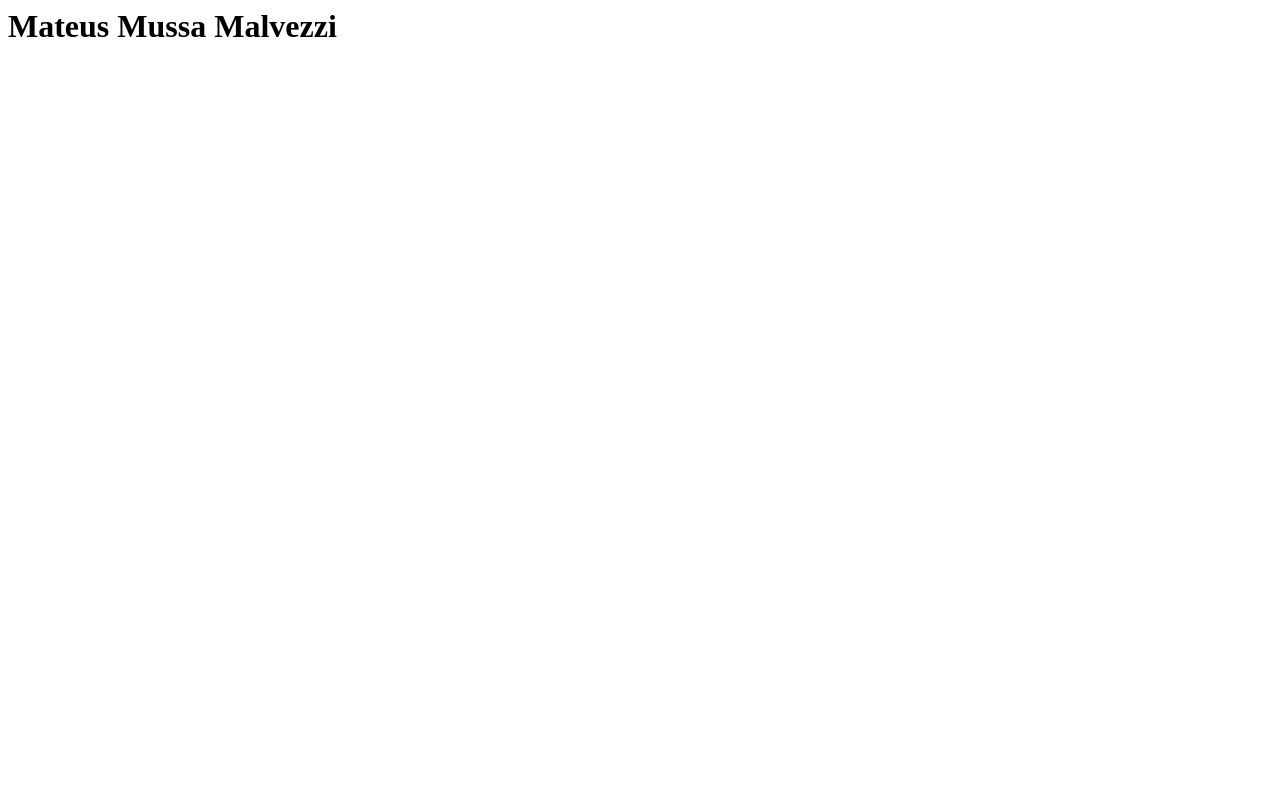
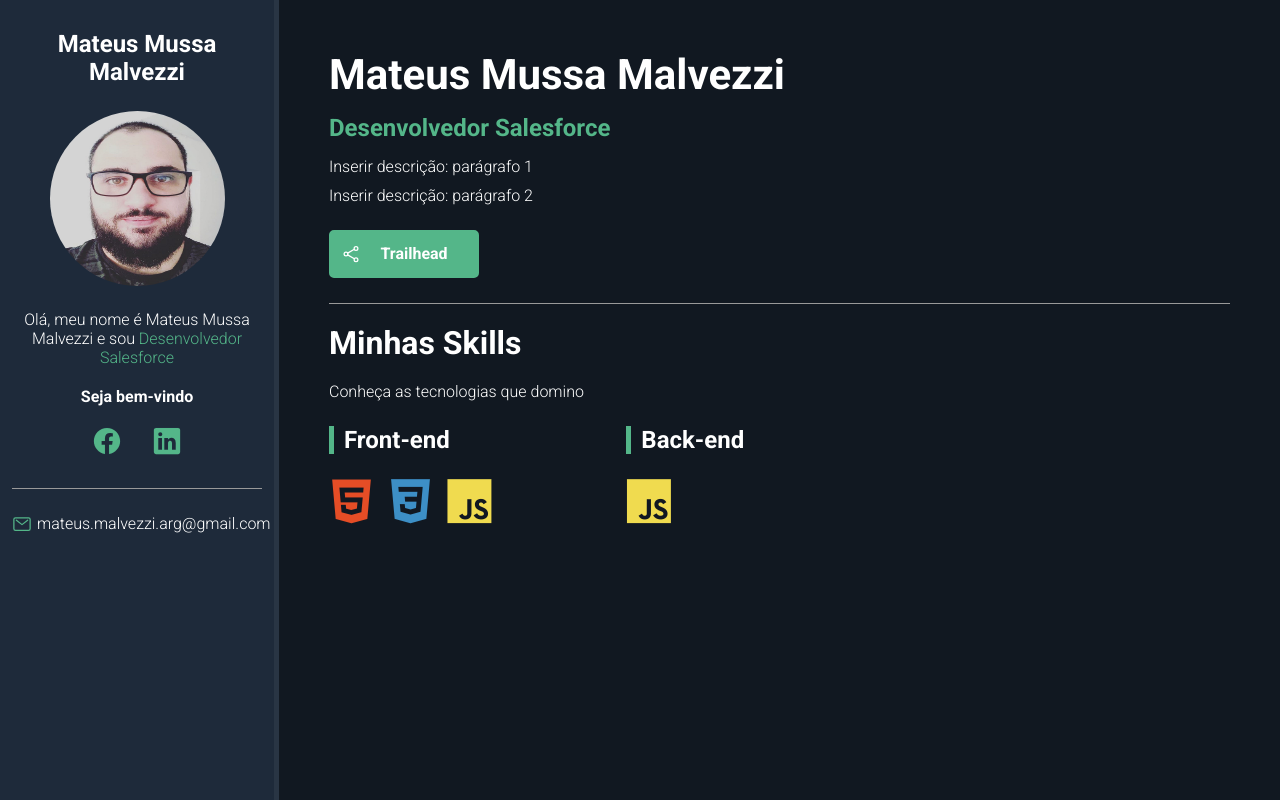
Before and after one commit to mateus3428/mateus3428.github.io, a plain HTML site: page index.html in a window 1280 px wide. Drawn offline with nearby package versions, Linux system fonts and the light colour scheme.

Commit message:
Finalizando portfolio

```diff
--- /dev/null
+++ b/css/styles.css
@@ -0,0 +1,241 @@
+/* reset */
+* {
+    padding: 0;
+    margin: 0;
+    font-family: 'Roboto', sans-serif;
+    box-sizing: border-box;
+
+}
+
+/* variables */
+
+:root {
+    --main-color: #54B689;
+    --main-text-color: #FFF;
+    --border-color: #999;
+    --bio-bg-color: #1E2A3A;
+    --bio-border-color: #293544;
+    --about-bg-color: #111821;
+
+}
+
+/* general */
+.highlight {
+    color: var(--main-color);
+}
+
+/* containers */
+#container {
+    display: flex;
+    flex-direction: row;
+    color: var(--main-text-color);
+}
+
+#bio-container {
+    flex: 1 1 20%;
+    min-height: 100vh;
+    background-color: var(--bio-bg-color);
+    text-align: center;
+    padding: 30px 12px;
+    border-right: 5px solid var(--bio-border-color);
+}
+
+#about-container{
+    flex: 1 1 80%;
+    min-height: 100%;
+    background-color: var(--about-bg-color);
+    padding: 50px;
+}
+
+
+/* bio container */
+
+#bio-container h2{
+    margin-bottom: 25px;
+}
+
+#bio-container p{
+    margin-bottom: 20px;
+}
+
+#bio-container #wellcome-text{
+    font-weight: bold;
+}
+
+#bio-img{
+    width: 175px;
+    height: 175px;
+    border-radius: 50%;
+    margin-bottom: 20px;
+}
+
+#social-container {
+    display: flex;
+    justify-content: center;
+    list-style: none;
+    border-bottom: 1px solid var(--border-color);
+    margin-bottom: 25px;
+    padding-bottom: 25px;
+}
+
+#social-container li{
+    flex: 1 1 0;
+    max-width: 60px;
+}
+
+#social-container li a{
+    color: var(--main-color);
+    font-size: 30px;
+}
+
+#email-container{
+    display: flex;
+    justify-content: center;
+}
+
+#email-container ion-icon,
+#email-container a{
+    flex: 1 1 0;
+}
+
+#email-container a{
+    color: var(--main-text-color);
+    text-decoration: none;
+    max-width: 225px;
+}
+
+#email-container ion-icon{
+    color: var(--main-color);
+    font-size: 20px;
+    margin-right: 5px;
+    max-width: 20px;
+}
+
+/* about container */
+
+#name {
+    font-size: 42px;
+    margin-bottom: 15px;
+
+}
+
+#title {
+    font-size: 24px;
+    margin-bottom: 15px;
+    font-weight: bold;
+}
+
+.description {
+    max-width: 75%;
+    margin-bottom: 10px;
+}
+
+#btn-trailblazer {
+    font-weight: bold;
+    font-size: 16px;
+    color: var(--main-text-color);
+    background-color: var(--main-color);
+    border: 2px solid var(--main-color);
+    border-radius: 5px;
+    text-decoration: none;
+    transition: .5s;
+    margin: 25px 0;
+    padding: 12px 10px;
+    width: 150px;
+    text-align: center;
+    display: flex;
+}
+
+#btn-trailblazer ion-icon,
+#btn-trailblazer span{
+    flex: 1 1 0;
+}
+
+#btn-trailblazer ion-icon{
+    font-size: 20px;
+    max-width: 20px;
+}
+
+#btn-trailblazer:hover{
+    background-color: transparent;
+}
+
+#skills-section-title{
+    border-top: 1px solid var(--border-color);
+    padding-top: 20px;
+    margin-bottom: 20px;
+    font-size: 32px;
+}
+
+#skill-container{
+    display: flex;
+    flex-wrap: wrap;
+    margin-top: 25px;
+}
+
+.skills-box{
+    flex: 1 1 33%;
+    max-width: 33%;
+    margin-bottom: 35px;
+}
+
+.skill-title{
+    font-size: 24px;
+    margin-bottom: 25px;
+    font-weight: bold;
+    padding-left: 10px;
+    border-left: 5px solid var(--main-color);
+}
+
+.skills-box i{
+    font-size: 45px;
+    margin-right: 10px;
+}
+
+/* mobile */
+@media(max-width:450px){
+    #container{
+        flex-direction: column;
+    }
+
+    #bio-container{
+        min-height: auto;
+        border-right: none;
+        border-bottom: 5px solid var(--bio-border-color);
+    }
+
+    #bio-container h2{
+        display: none;
+    }
+
+    #bio-container p{
+        max-width: 60%;
+        margin: 10px auto;
+    }
+
+    #about-container{
+        text-align: center;
+        padding: 30px;
+    }
+
+    #about-container .description{
+        margin: 10px auto;
+        max-width: 100%;
+        line-height: 26px;
+    }
+
+    #btn-trailblazer {
+        margin: 20px auto;
+    }
+
+    .skills-box {
+        flex: 1 1 100%;
+        max-width: 100%;
+        margin-bottom: 40px;
+        text-align: left;
+    }
+
+    .skills-box i {
+        font-size: 60px;
+    }
+}
--- a/index.html
+++ b/index.html
@@ -1 +1,63 @@
-<h1>Mateus Mussa Malvezzi</h1>
+<!DOCTYPE html>
+<html lang="pt-BR">
+<head>
+    <meta charset="UTF-8">
+    <meta name="viewport" content="width=device-width, initial-scale=1.0">
+    <title>Portfólio Mateus Mussa Malvezzi</title>
+
+    <!--CSS-->
+    <link rel="stylesheet" href="css/styles.css">
+
+    <!--Google Font: Roboto-->
+    <link rel="preconnect" href="https://fonts.googleapis.com">
+    <link rel="preconnect" href="https://fonts.gstatic.com" crossorigin>
+    <link href="https://fonts.googleapis.com/css2?family=Roboto:ital,wght@0,300;0,700;0,900;1,300;1,700;1,900&display=swap" rel="stylesheet">
+
+    <!--DevIcons-->
+    <link rel="stylesheet" href="https://cdn.jsdelivr.net/gh/devicons/devicon@v2.15.1/devicon.min.css">
+
+</head>
+<body>
+    <main id="container">
+        <aside id="bio-container">
+            <h2>Mateus Mussa Malvezzi</h2>
+            <img id="bio-img" src="img/profPic.png" alt="Mateus Mussa Malvezzi">
+            <p>Olá, meu nome é Mateus Mussa Malvezzi e sou <span class="highlight">Desenvolvedor Salesforce</span></p>
+            <p id="wellcome-text">Seja bem-vindo</p>
+            <ul id="social-container">
+                <li><a href="https://www.facebook.com/mateus.malvezzi/" target="_blank"><ion-icon name="logo-facebook"></ion-icon></a></li>
+                <li><a href="https://www.linkedin.com/in/mateusmussa/" target="_blank"><ion-icon name="logo-linkedin"></ion-icon></a></li>
+            </ul>
+            <div id="email-container">
+                <ion-icon name="mail-outline"></ion-icon><a href="mailto:mateus.malvezzi.arg@gmail.com">mateus.malvezzi.arg@gmail.com</a>
+            </div>
+        </aside>
+        <section id="about-container">
+            <h1 id="name">Mateus Mussa Malvezzi</h1>
+            <p id="title"><span class="highlight">Desenvolvedor Salesforce</span></p>
+            <p class="description">Inserir descrição: parágrafo 1</p>
+            <p class="description">Inserir descrição: parágrafo 2</p>
+            <a href="https://www.salesforce.com/trailblazer/malvezzi" id="btn-trailblazer" target="_blank"><ion-icon name="share-social-outline"></ion-icon><span>Trailhead</span></a>
+            <h2 id="skills-section-title">Minhas Skills</h2>
+            <p class="description">Conheça as tecnologias que domino</p>
+            <div id="skill-container">
+                <div class="skills-box">
+                    <p class="skill-title">Front-end</p>
+                    <i class="devicon-html5-plain colored"></i>
+                    <i class="devicon-css3-plain colored"></i>
+                    <i class="devicon-javascript-plain colored"></i>
+                </div>
+
+                <div class="skills-box">
+                    <p class="skill-title">Back-end</p>
+                    <i class="devicon-javascript-plain colored"></i>
+                </div>
+            </div>
+        </section>
+    </main>
+
+    <!--Ionicons-->
+    <script type="module" src="https://unpkg.com/ionicons@7.1.0/dist/ionicons/ionicons.esm.js"></script>
+    <script nomodule src="https://unpkg.com/ionicons@7.1.0/dist/ionicons/ionicons.js"></script>
+</body>
+</html>
```
Also changed, not shown: img/profPic.png (added).
